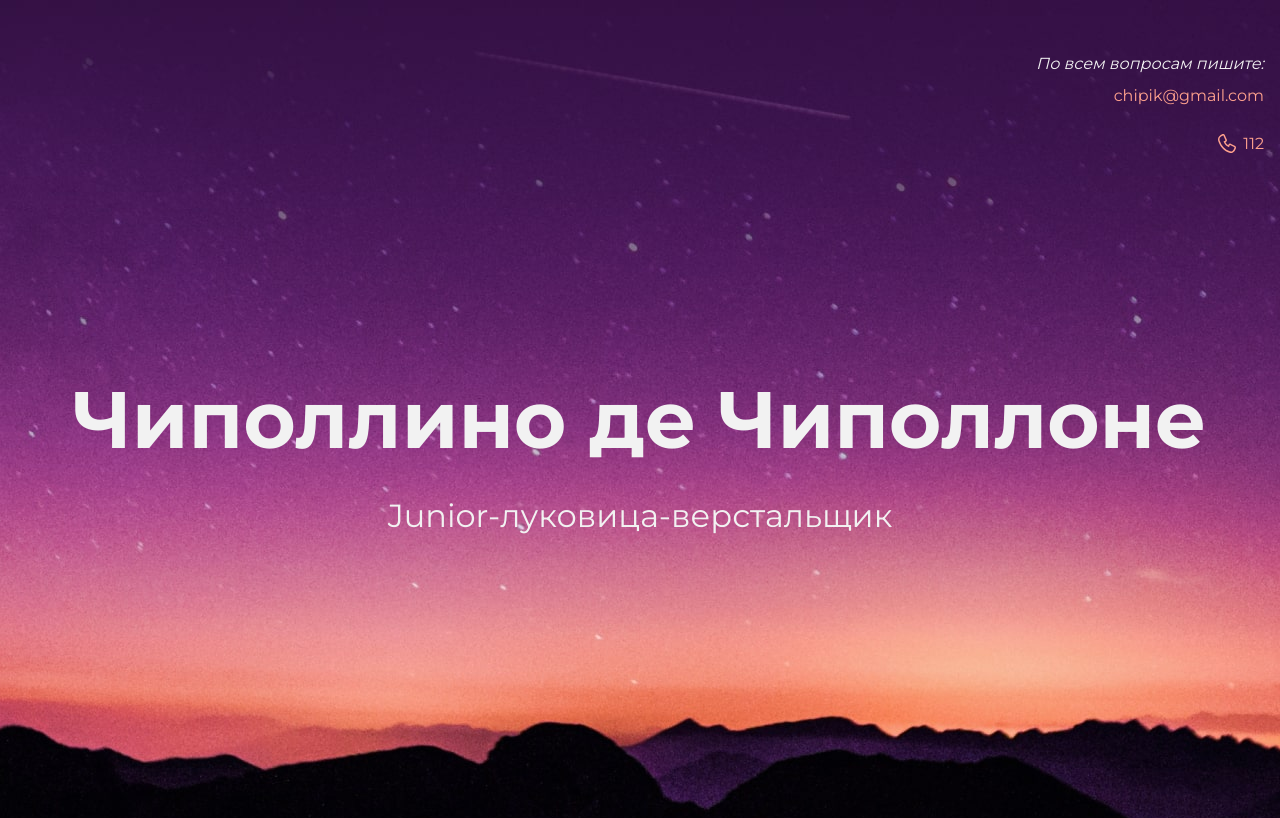
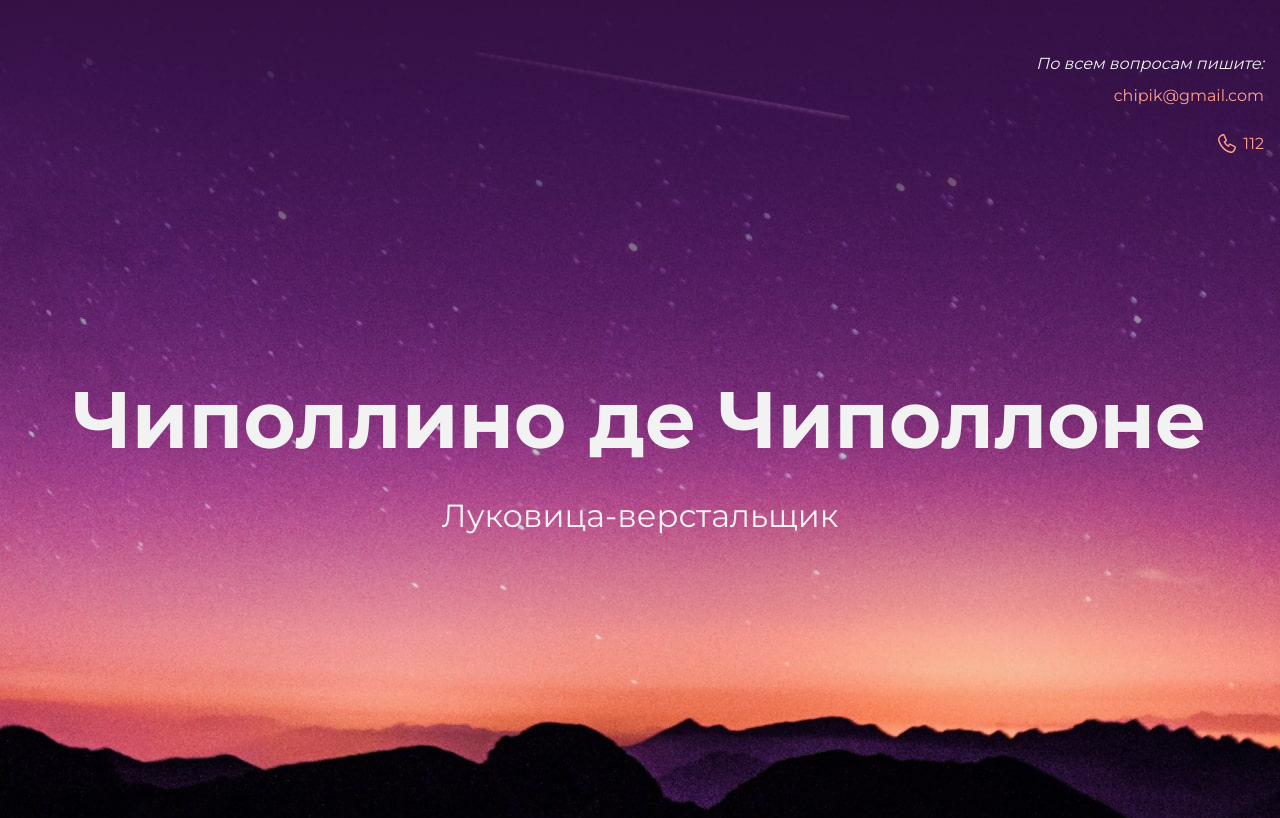
Before and after one commit to PolinaVNik/my-site, a plain HTML site: page index.html in a window 1280 px wide. Shown: the top 818 px of the page. Drawn offline with Linux system fonts and the light colour scheme.

Commit message:
Изменения в тексте
Текст на главной странице изменён на "Луковица-верстальщик"

```diff
--- a/index.html
+++ b/index.html
@@ -18,7 +18,7 @@
     <section class="hero-image">
       <div class="container">
       <h1 class="heading">Чиполлино де Чиполлоне</h1>
-      <p>Junior-луковица-верстальщик</p>
+      <p>Луковица-верстальщик</p>
       </div>
     </section>
 
```
